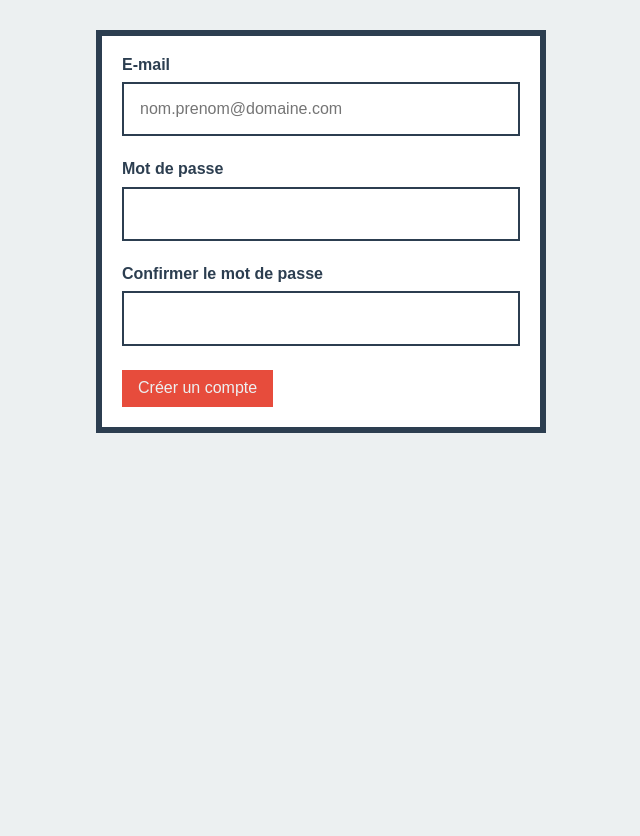
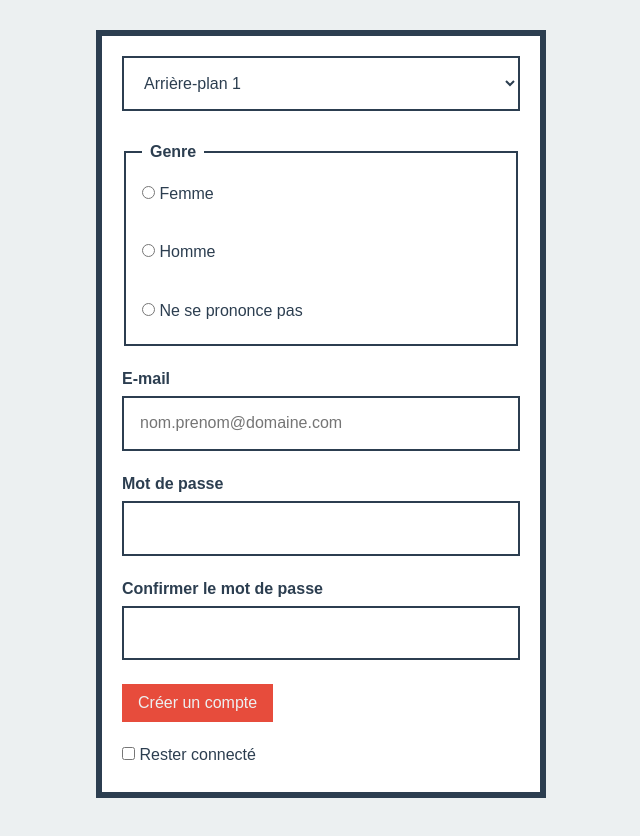
Before and after one commit to divtec-cejef/133a-mini-formulaire-AlexLeProgrammer, a plain HTML site: page index.html in a window 1280 px wide. Shown: the part 90-926 px from the top of the page, without its empty margins (319-959 px from the left). Before the commit the page ends 800 px from the top, so only its background shows below. Drawn offline with Linux system fonts and the light colour scheme.

Commit message:
fin de leçon

```diff
--- a/css/main.css
+++ b/css/main.css
@@ -79,7 +79,16 @@ label {
     cursor: pointer;
 }
 
-input {
+label input + span {
+    font-weight: normal;
+}
+
+label input:checked + span {
+    font-weight: bold;
+}
+
+input,
+select {
     border: 2px solid #2c3e50;
     padding: 1em;
     width: 100%;
@@ -87,4 +96,23 @@ input {
     font-family: inherit;
     font-size: inherit;
     color: inherit;
+    background-color: white;
 }
+
+label input {
+    width: auto;
+}
+
+fieldset {
+    border: 2px solid #2c3e50;
+    padding: 0 1em;
+}
+
+legend {
+    font-weight: bold;
+    padding: .5em;
+}
+
+fieldset label {
+    padding: 1em 0;
+}
--- a/index.html
+++ b/index.html
@@ -20,22 +20,58 @@
     <form action="https://kode.ch/getpost/" method="post">
         <ul>
             <li>
+                <select name="bg" id="bg">
+                    <!-- option[value="$,jpg"]{Arrière-plan $}*10 -->
+                    <option value="1.jpg">Arrière-plan 1</option>
+                    <option value="2.jpg">Arrière-plan 2</option>
+                    <option value="3.jpg">Arrière-plan 3</option>
+                    <option value="4.jpg">Arrière-plan 4</option>
+                    <option value="5.jpg">Arrière-plan 5</option>
+                    <option value="6.jpg">Arrière-plan 6</option>
+                    <option value="7.jpg">Arrière-plan 7</option>
+                    <option value="8.jpg">Arrière-plan 8</option>
+                    <option value="9.jpg">Arrière-plan 9</option>
+                    <option value="10.jpg">Arrière-plan 10</option>
+                </select>
+            </li>
+            <li>
+                <fieldset>
+                    <legend>Genre</legend>
+
+                    <label>
+                        <input type="radio" name="genre" value="f">
+                        <span>Femme</span>
+                    </label>
+                    <label>
+                        <input type="radio" name="genre" value="h">
+                        <span>Homme</span>
+                    </label>
+                    <label>
+                        <input type="radio" name="genre" value="n">
+                        <span>Ne se prononce pas</span>
+                    </label>
+                </fieldset>
+            </li>
+            <li>
                 <label for="email">E-mail</label>
                 <input id="email" name="email" type="email" placeholder="nom.prenom@domaine.com">
             </li>
-
             <li>
                 <label for="pwd">Mot de passe</label>
                 <input id="pwd" name="pwd" type="password">
             </li>
-
             <li>
                 <label for="confirmPwd">Confirmer le mot de passe</label>
                 <input id="confirmPwd" name="confirmPwd" type="password">
             </li>
-
             <li>
                 <button>Créer un compte</button>
+            </li>
+            <li>
+                <label>
+                    <input type="checkbox" name="connect">
+                    <span>Rester connecté</span>
+                </label>
             </li>
         </ul>
     </form>
```
